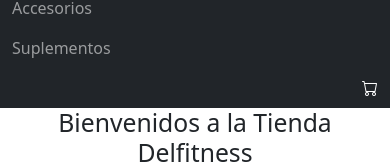
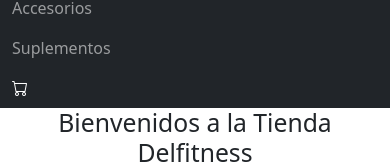
Before and after one commit to ayalajair/delfitness, a React (Create React App) app: page / in a window 390 px wide. Both pictures are taken after a click on the button "Toggle navigation". Shown: the part 151-317 px from the top of the page. Built offline with nearby package versions, Linux system fonts and the light colour scheme.

Commit message:
modificaciones en el Nav

```diff
--- a/src/components/Nav/Nav.js
+++ b/src/components/Nav/Nav.js
@@ -30,7 +30,7 @@
                                         </li>
                                         <li></li>
                                 </ul>
-                                <div className="text-end">
+                                <div>
                                         <CartWidget/>
                                 </div>
                                 </div>
```
